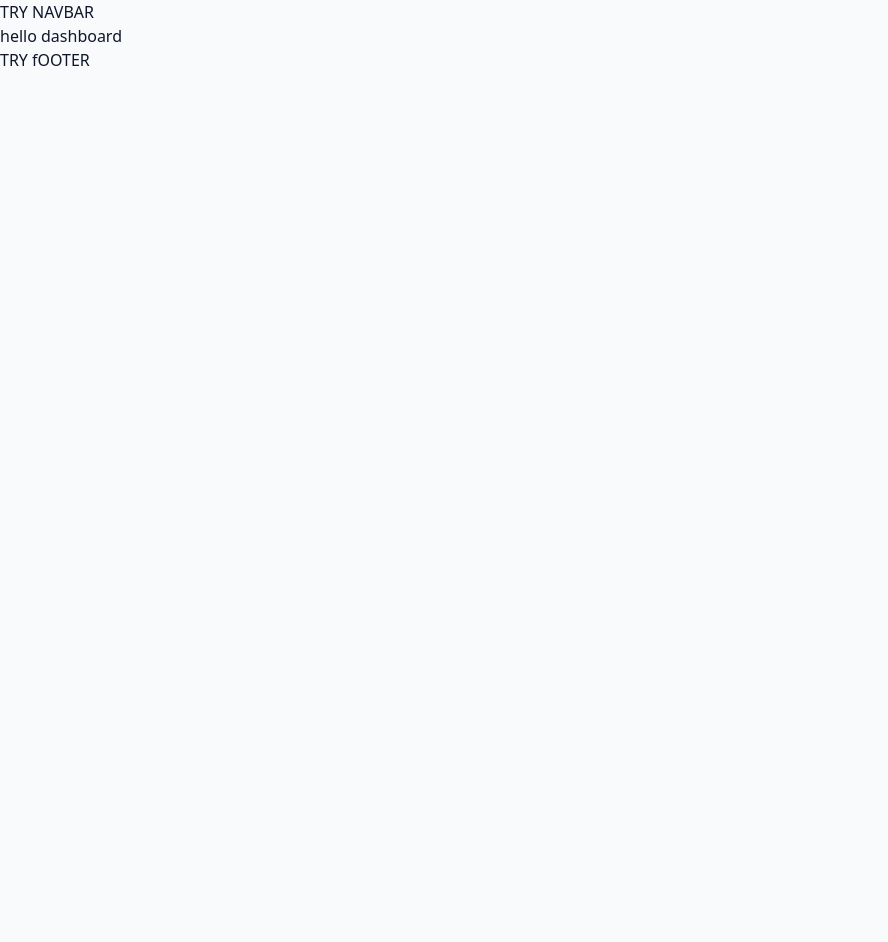
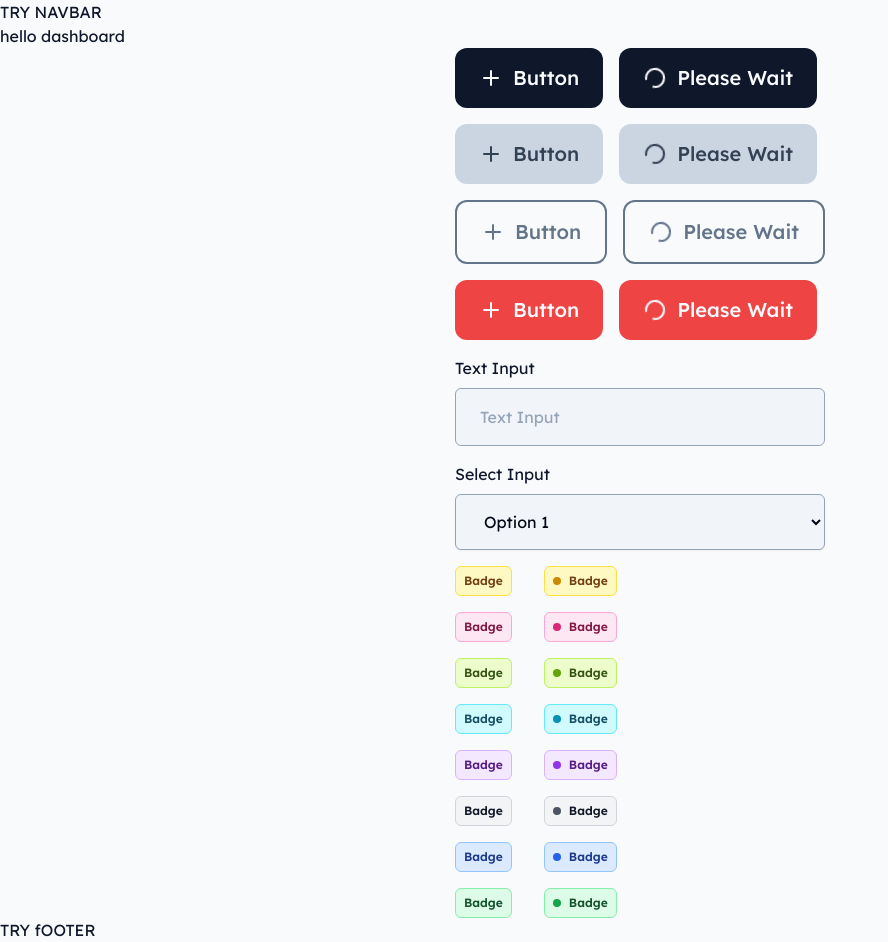
Before and after one commit to TomasinoWeb/webtech-crash-course, a Next.js app: page / in a window 1280 px wide. Shown: the whole page, without its empty margins (0-888 px from the left). Before the commit the page ends 800 px from the top, so only its background shows below. Built offline with nearby package versions, Linux system fonts and the light colour scheme.

Commit message:
added components

```diff
--- a/src/pages/_document.tsx
+++ b/src/pages/_document.tsx
@@ -3,7 +3,18 @@ import { Head, Html, Main, NextScript } from 'next/document';
 export default function Document() {
   return (
     <Html lang="en">
-      <Head />
+      <Head>
+        <link rel="preconnect" href="https://fonts.googleapis.com" />
+        <link
+          rel="preconnect"
+          href="https://fonts.gstatic.com"
+          crossOrigin="anonymous"
+        />
+        <link
+          href="https://fonts.googleapis.com/css2?family=Lexend:wght@100..900&display=swap"
+          rel="stylesheet"
+        />
+      </Head>
       <body className="antialiased">
         <Main />
         <NextScript />
--- /dev/null
+++ b/src/pages/components/badge.tsx
@@ -0,0 +1,66 @@
+import type { VariantProps } from 'class-variance-authority';
+import { cva } from 'class-variance-authority';
+import { twMerge } from 'tailwind-merge';
+
+const badgeStyles = cva(
+  'flex size-fit items-center justify-center gap-2 rounded-md px-1.5 py-1 text-xs font-semibold md:px-2 md:py-1.5',
+  {
+    variants: {
+      color: {
+        yellow:
+          'border border-yellow-300 bg-yellow-100 text-yellow-900 dark:border-yellow-700 dark:bg-yellow-800 dark:text-yellow-100',
+        pink: 'border border-pink-300 bg-pink-100 text-pink-900 dark:border-pink-700 dark:bg-pink-800 dark:text-pink-100',
+        lime: 'border border-lime-300 bg-lime-100 text-lime-900 dark:border-lime-700 dark:bg-lime-800 dark:text-lime-100',
+        cyan: 'border border-cyan-300 bg-cyan-100 text-cyan-900 dark:border-cyan-700 dark:bg-cyan-800 dark:text-cyan-100',
+        purple:
+          'border border-purple-300 bg-purple-100 text-purple-900 dark:border-purple-700 dark:bg-purple-800 dark:text-purple-100',
+        grey: 'border border-gray-300 bg-gray-100 text-gray-900 dark:border-gray-700 dark:bg-gray-800 dark:text-gray-100',
+        blue: 'border border-blue-300 bg-blue-100 text-blue-900 dark:border-blue-700 dark:bg-blue-800 dark:text-blue-100',
+        green:
+          'border border-green-300 bg-green-100 text-green-900 dark:border-green-700 dark:bg-green-800 dark:text-green-100',
+      },
+    },
+    defaultVariants: {
+      color: 'yellow',
+    },
+  },
+);
+
+const dotStyles = cva('size-2 rounded-full', {
+  variants: {
+    color: {
+      yellow: 'bg-yellow-600 dark:bg-yellow-300',
+      pink: 'bg-pink-600 dark:bg-pink-300',
+      lime: 'bg-lime-600 dark:bg-lime-300',
+      cyan: 'bg-cyan-600 dark:bg-cyan-300',
+      purple: 'bg-purple-600 dark:bg-purple-300',
+      grey: 'bg-gray-600 dark:bg-gray-300',
+      blue: 'bg-blue-600 dark:bg-blue-300',
+      green: 'bg-green-600 dark:bg-green-300',
+    },
+  },
+  defaultVariants: {
+    color: 'yellow',
+  },
+});
+
+interface BadgeProps extends VariantProps<typeof badgeStyles> {
+  text: string;
+  className?: string;
+  dot?: boolean;
+}
+
+export default function Badge({
+  color,
+  text,
+  className,
+  dot,
+  ...props
+}: BadgeProps) {
+  return (
+    <span className={twMerge(badgeStyles({ color }), className, '')} {...props}>
+      {dot && <span className={dotStyles({ color })} />}
+      {text}
+    </span>
+  );
+}
--- /dev/null
+++ b/src/pages/components/button.tsx
@@ -0,0 +1,60 @@
+import type { VariantProps } from 'class-variance-authority';
+import { cva } from 'class-variance-authority';
+import { LoaderCircle } from 'lucide-react';
+import { twMerge } from 'tailwind-merge';
+
+const buttonStyles = cva(
+  'flex items-center justify-center gap-2.5 rounded-xl px-4 py-3 text-base font-medium focus:outline-none md:px-6 md:py-4 md:text-xl',
+  {
+    variants: {
+      variant: {
+        primary:
+          'bg-slate-900 text-slate-50 hover:bg-slate-800 dark:bg-slate-100 dark:text-slate-900 dark:hover:bg-slate-200',
+        secondary:
+          'bg-slate-300 text-slate-700 hover:bg-slate-200 dark:bg-slate-700 dark:text-slate-300 dark:hover:bg-slate-600',
+        outline:
+          'border-2 border-slate-500 text-slate-500 hover:bg-slate-400 hover:text-slate-50 dark:border-slate-400 dark:text-slate-400 dark:hover:bg-slate-300 dark:hover:text-slate-800',
+        destructive:
+          'bg-red-500 text-slate-50 hover:bg-red-400 dark:bg-red-400 dark:text-slate-950 dark:hover:bg-red-500',
+      },
+    },
+    defaultVariants: {
+      variant: 'primary',
+    },
+  },
+);
+
+interface ButtonProps extends VariantProps<typeof buttonStyles> {
+  children: React.ReactNode;
+  className?: string;
+  isLoading?: boolean;
+}
+
+export default function Button({
+  children,
+  variant,
+  className,
+  isLoading,
+  ...props
+}: ButtonProps) {
+  const renderButtonContent = () => {
+    if (isLoading) {
+      return (
+        <>
+          <LoaderCircle className="size-6 animate-spin" /> Please Wait
+        </>
+      );
+    }
+    return children;
+  };
+
+  return (
+    <button
+      className={twMerge(buttonStyles({ variant }), className)}
+      disabled={isLoading}
+      {...props}
+    >
+      {renderButtonContent()}
+    </button>
+  );
+}
--- /dev/null
+++ b/src/pages/components/input.tsx
@@ -0,0 +1,26 @@
+import React from 'react';
+import { twMerge } from 'tailwind-merge';
+
+interface InputProps extends React.InputHTMLAttributes<HTMLInputElement> {
+  className?: string;
+}
+
+const Input = React.forwardRef<HTMLInputElement, InputProps>(
+  ({ className, type, ...props }, ref) => {
+    return (
+      <input
+        type={type}
+        className={twMerge(
+          'flex w-full rounded-md border border-slate-400 bg-slate-100 px-4 py-3 text-sm text-slate-950 ring-offset-slate-400 file:border-0 file:bg-transparent file:text-sm file:font-medium placeholder:text-slate-400 focus-visible:outline-none focus-visible:ring-0 focus-visible:ring-slate-400 focus-visible:ring-offset-2 disabled:cursor-not-allowed disabled:opacity-50 md:px-6 md:py-4 md:text-base dark:bg-slate-900 dark:text-slate-50',
+          className,
+        )}
+        ref={ref}
+        {...props}
+      />
+    );
+  },
+);
+
+Input.displayName = 'Input';
+
+export default Input;
--- /dev/null
+++ b/src/pages/components/label.tsx
@@ -0,0 +1,17 @@
+import React from 'react';
+
+interface LabelProps {
+  htmlFor: string;
+  children: React.ReactNode;
+}
+
+export default function Label({ htmlFor, children }: LabelProps) {
+  return (
+    <label
+      htmlFor={htmlFor}
+      className="text-sm text-slate-900 md:text-base dark:text-slate-100"
+    >
+      {children}
+    </label>
+  );
+}
--- /dev/null
+++ b/src/pages/components/select.tsx
@@ -0,0 +1,35 @@
+import React from 'react';
+
+interface SelectProps extends React.SelectHTMLAttributes<HTMLSelectElement> {
+  name: string;
+  options: string[];
+  value: string;
+  onChange: (event: React.ChangeEvent<HTMLSelectElement>) => void;
+}
+
+const Select: React.FC<SelectProps> = ({
+  name,
+  options,
+  value,
+  onChange,
+  className,
+  ...props
+}) => {
+  return (
+    <select
+      name={name}
+      className={`w-full rounded-md border border-slate-400 bg-slate-100 px-4 py-3 text-sm text-slate-950 shadow-sm focus:border-slate-400 focus:outline-none focus:ring-slate-400 md:px-6 md:py-4 md:text-base dark:bg-slate-900 dark:text-slate-50 ${className}`}
+      value={value}
+      onChange={onChange}
+      {...props}
+    >
+      {options.map((option) => (
+        <option key={option} value={option} className="text-sm md:text-base">
+          {option}
+        </option>
+      ))}
+    </select>
+  );
+};
+
+export default Select;
--- a/src/pages/index.tsx
+++ b/src/pages/index.tsx
@@ -1,5 +1,92 @@
+import { Plus } from 'lucide-react';
+import { useState } from 'react';
+
+import Badge from './components/badge';
+import Button from './components/button';
+import Input from './components/input';
+import Label from './components/label';
+import Select from './components/select';
 import Layout from './layouts/layout';
 
 export default function Home() {
-  return <Layout>hello dashboard</Layout>;
+  const [value, setValue] = useState('');
+  return (
+    <Layout>
+      <div>hello dashboard</div>
+      <div className="mx-auto flex max-w-fit flex-col gap-4">
+        {/* Buttons */}
+        <div className="flex gap-4">
+          <Button>
+            <Plus />
+            <div>Button</div>
+          </Button>
+          <Button isLoading>
+            <div>Button</div>
+          </Button>
+        </div>
+        <div className="flex gap-4">
+          <Button variant="secondary">
+            <Plus />
+            <div>Button</div>
+          </Button>
+          <Button variant="secondary" isLoading>
+            <div>Button</div>
+          </Button>
+        </div>
+        <div className="flex gap-4">
+          <Button variant="outline">
+            <Plus />
+            <div>Button</div>
+          </Button>
+          <Button variant="outline" isLoading>
+            <div>Button</div>
+          </Button>
+        </div>
+        <div className="flex gap-4">
+          <Button variant="destructive">
+            <Plus />
+            <div>Button</div>
+          </Button>
+          <Button variant="destructive" isLoading>
+            <div>Button</div>
+          </Button>
+        </div>
+
+        {/* Inputs */}
+        <div className="flex flex-col gap-2">
+          <Label htmlFor="input">Text Input</Label>
+          <Input type="text" placeholder="Text Input" />
+        </div>
+        <div className="flex flex-col gap-2">
+          <Label htmlFor="select">Select Input</Label>
+          <Select
+            name="select"
+            options={['Option 1', 'Option 2', 'Option 3']}
+            value={value}
+            onChange={(e) => setValue(e.target.value)}
+          />
+        </div>
+
+        {/* Badges */}
+        <div className="grid w-fit grid-cols-2 gap-4">
+          <Badge text="Badge" />
+          <Badge text="Badge" dot />
+          <Badge text="Badge" color="pink" />
+          <Badge text="Badge" color="pink" dot />
+          <Badge text="Badge" color="lime" />
+          <Badge text="Badge" color="lime" dot />
+          <Badge text="Badge" color="cyan" />
+          <Badge text="Badge" color="cyan" dot />
+          <Badge text="Badge" color="purple" />
+          <Badge text="Badge" color="purple" dot />
+          <Badge text="Badge" color="grey" />
+          <Badge text="Badge" color="grey" dot />
+          <Badge text="Badge" color="blue" />
+          <Badge text="Badge" color="blue" dot />
+          <Badge text="Badge" color="green" />
+          <Badge text="Badge" color="green" dot />
+        </div>
+      </div>
+    </Layout>
+  );
 }
--- a/src/styles/globals.css
+++ b/src/styles/globals.css
@@ -1,6 +1,7 @@
 @tailwind base;
 @tailwind components;
 @tailwind utilities;
+@import url('https://fonts.googleapis.com/css2?family=Lexend:wght@100..900&display=swap');
 
 @layer utilities {
   html {
@@ -14,7 +15,4 @@
       @apply text-slate-100;
     }
   }
-  .text-balance {
-    text-wrap: balance;
-  }
 }
--- a/tailwind.config.ts
+++ b/tailwind.config.ts
@@ -1,4 +1,6 @@
 import type { Config } from 'tailwindcss';
+
+const defaultTheme = require('tailwindcss/defaultTheme');
 
 const config: Config = {
   content: [
@@ -8,15 +10,7 @@ const config: Config = {
   ],
   theme: {
     fontFamily: {
-      sans: [
-        'Lexend',
-        'system-ui',
-        'sans-serif',
-        'Apple Color Emoji',
-        'Segoe UI Emoji',
-        'Segoe UI Symbol',
-        'Noto Color Emoji',
-      ],
+      sans: ['Lexend', ...defaultTheme.fontFamily.sans],
     },
     extend: {},
   },
```
Also changed, not shown: package.json (+5 -2 lines), .eslintrc.js, 1 other file (tests, documents, lock files or other folders).
